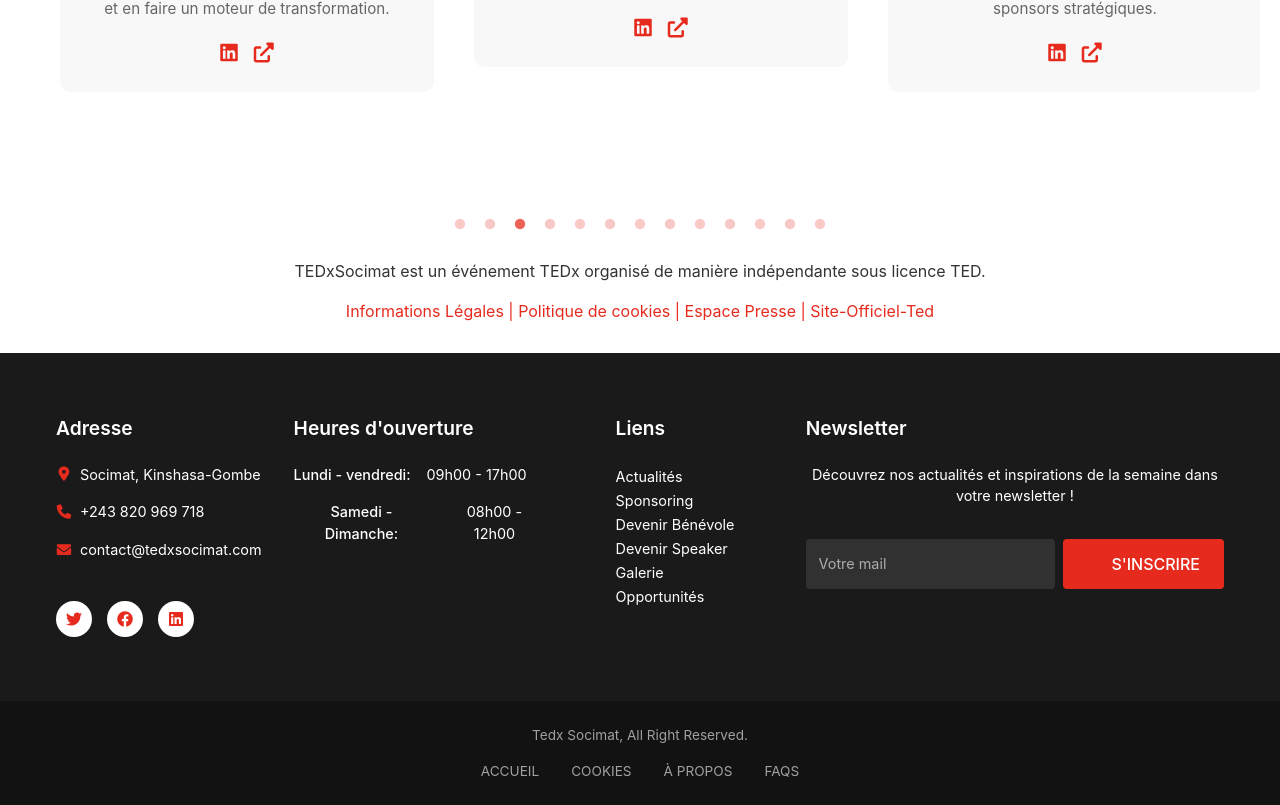
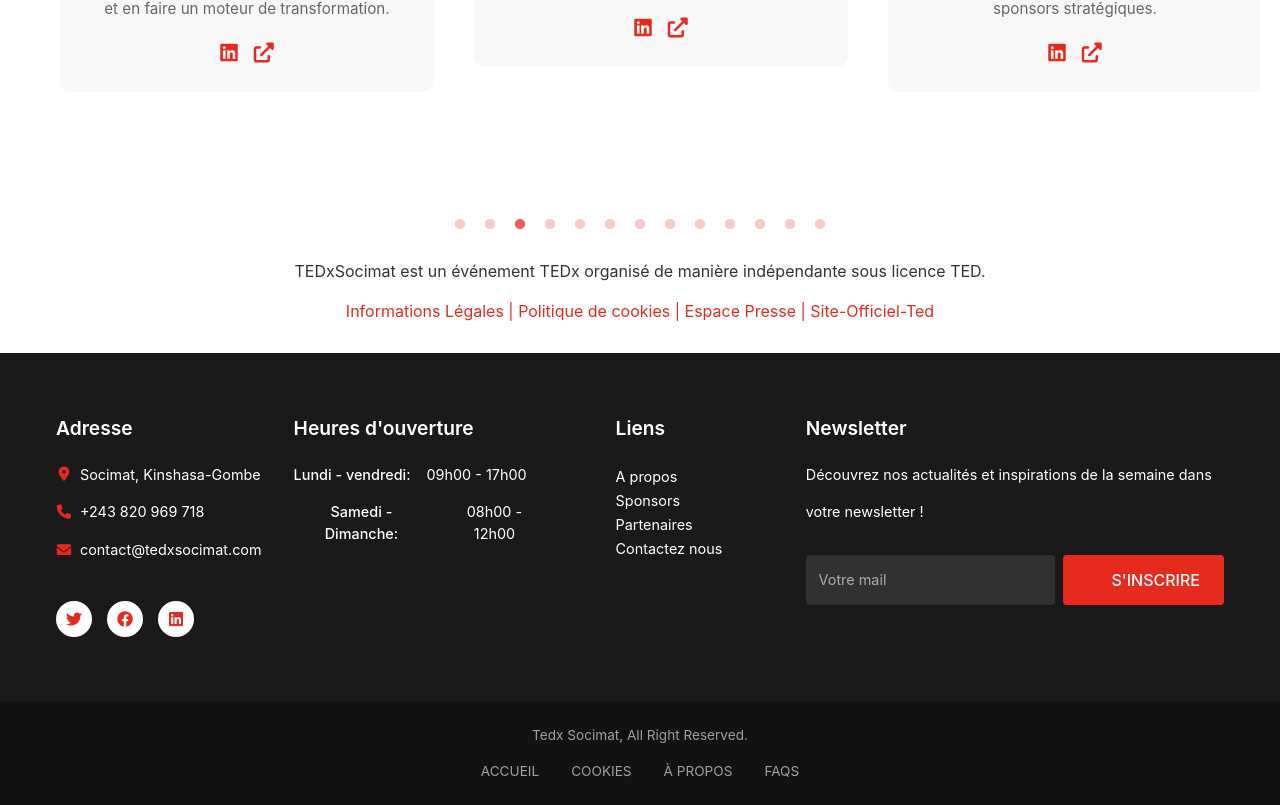
Before and after one commit to graciusyengo/tedx-socimat, a React (Vite) app: page / in a window 1280 px wide. Shown: the part 6382-7187 px from the top of the page. Built offline with nearby package versions, Linux system fonts and the light colour scheme.

Commit message:
mettre a l ligne le text dans votre news letters

```diff
--- a/src/components/Layout/Footer/Footer.jsx
+++ b/src/components/Layout/Footer/Footer.jsx
@@ -70,30 +70,25 @@
             <h3>Liens</h3>
 
             <li>
-              <Link to="/actualites">Actualités</Link>
+              <Link to="/actualites">A propos</Link>
             </li>
             <li>
-              <Link to="/sponsoring">Sponsoring</Link>
+              <Link to="/sponsoring">Sponsors</Link>
             </li>
             <li>
-              <Link to="/devenir-benevole">Devenir Bénévole</Link>
+              <Link to="/devenir-benevole">Partenaires</Link>
             </li>
             <li>
-              <Link to="/devenir-speaker">Devenir Speaker</Link>
+              <Link to="/devenir-speaker">Contactez nous</Link>
             </li>
-            <li>
-              <Link to="/galerie">Galerie</Link>
-            </li>
-            <li>
-              <Link to="/opportunites">Opportunités</Link>
-            </li>
+
           </div>
           <div className="footer-section ">
             <h3 className="news-letter">Newsletter</h3>
             <p>
-              Découvrez nos actualités et inspirations de la semaine dans votre
-              newsletter !
+              Découvrez nos actualités et inspirations de la semaine dans
             </p>
+            <p>  votre newsletter !</p>
             <div className="newsletter">
               <input type="email" placeholder="Votre mail" />
               <button>
```
